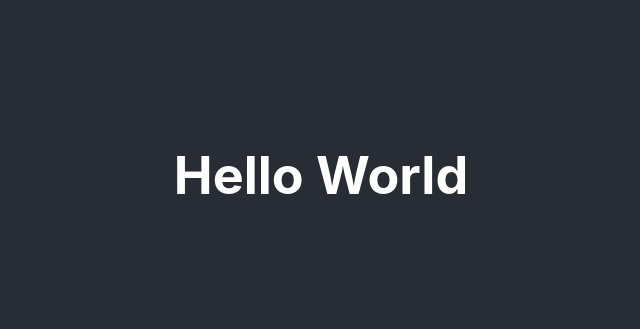
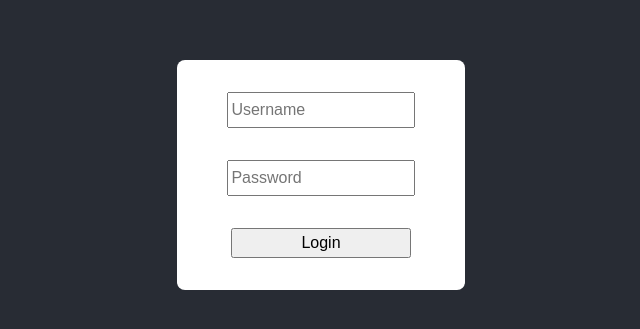
Before and after one commit to bryanmayson/loginfront, a React (Create React App) app: page / in a window 1280 px wide. Shown: the part 225-554 px from the top of the page, without its empty margins (319-959 px from the left). Built offline with nearby package versions, Linux system fonts and the light colour scheme.

Commit message:
added an login form

```diff
--- a/src/App.css
+++ b/src/App.css
@@ -1,17 +1,3 @@
-.App {
-  text-align: center;
-}
-
-.App-logo {
-  height: 40vmin;
-  pointer-events: none;
-}
-
-@media (prefers-reduced-motion: no-preference) {
-  .App-logo {
-    animation: App-logo-spin infinite 20s linear;
-  }
-}
 
 .App-header {
   background-color: #282c34;
@@ -20,19 +6,8 @@
   flex-direction: column;
   align-items: center;
   justify-content: center;
-  font-size: calc(10px + 2vmin);
-  color: white;
 }
 
 .App-link {
   color: #61dafb;
 }
-
-@keyframes App-logo-spin {
-  from {
-    transform: rotate(0deg);
-  }
-  to {
-    transform: rotate(360deg);
-  }
-}
--- a/src/App.js
+++ b/src/App.js
@@ -1,10 +1,17 @@
 import './App.css';
+import Form from './components/Form';
+import FormButton from './components/FormButton';
+import InputHandler from './components/InputHandler';
 
 function App() {
   return (
     <div className="App">
       <header className="App-header">
-        <h1>Hello World</h1>
+        <Form>
+          <InputHandler type ="text">Username</InputHandler>
+          <InputHandler type="password">Password</InputHandler>
+          <FormButton value="Login"></FormButton>
+        </Form>
       </header>
     </div>
   );
--- /dev/null
+++ b/src/components/Form.css
@@ -0,0 +1,20 @@
+.input-form{
+    background-color: white;
+    padding: 1em;
+    border-radius: .5em;
+
+}
+
+
+@media only screen and (max-width: 768px) {
+    .input-form {
+        width: 40vw;
+    }
+}
+
+@media only screen and (min-width: 769px) {
+    .input-form {
+        width: 20vw;
+        max-width: 400px;
+    }
+  }
--- /dev/null
+++ b/src/components/Form.js
@@ -0,0 +1,13 @@
+import React from 'react';
+import './Form.css';
+class Form extends React.Component{
+    render(){
+        return(
+            <div className="input-form">
+                {this.props.children}
+            </div>
+        )
+    }
+}
+
+export default Form;
--- /dev/null
+++ b/src/components/FormButton.js
@@ -0,0 +1,20 @@
+import React, { useState } from 'react';
+import './FormButton.css';
+
+// Input fields
+class FormButton extends React.Component {
+    constructor(props) {
+        super(props)
+    }
+
+    render() {
+        return (
+            <div className="input-bar">
+                <input type="button" value={this.props.value}></input>
+            </div>
+
+        )
+    }
+}
+
+export default FormButton;
--- /dev/null
+++ b/src/components/InputHandler.css
@@ -0,0 +1,14 @@
+
+.input-bar{
+    justify-content: center;
+    align-items: center;
+    display: flex;
+}
+
+.input-bar  input{
+    width: 70%;
+    height: 30px;
+    font-size: 1em;
+    margin-top: 1em;
+    margin-bottom:1em;
+}
--- /dev/null
+++ b/src/components/InputHandler.js
@@ -0,0 +1,23 @@
+import React,{useState} from 'react';
+import './InputHandler.css';
+
+// Input fields
+class InputHandler extends React.Component{
+    constructor(props){
+        super(props)
+        this.state = {data:""};
+    }
+
+    changeData(e){
+        this.setState({data : e.target.value});
+    }
+    render(){
+        return(
+            <div className="input-bar">
+                <input type= {this.props.type} onChange={(e)=>{this.changeData(e)}} placeholder={this.props.children}></input>
+            </div>
+        )
+    }
+}
+
+export default InputHandler;
```
Also changed, not shown: src/components/FormButton.css (added).
